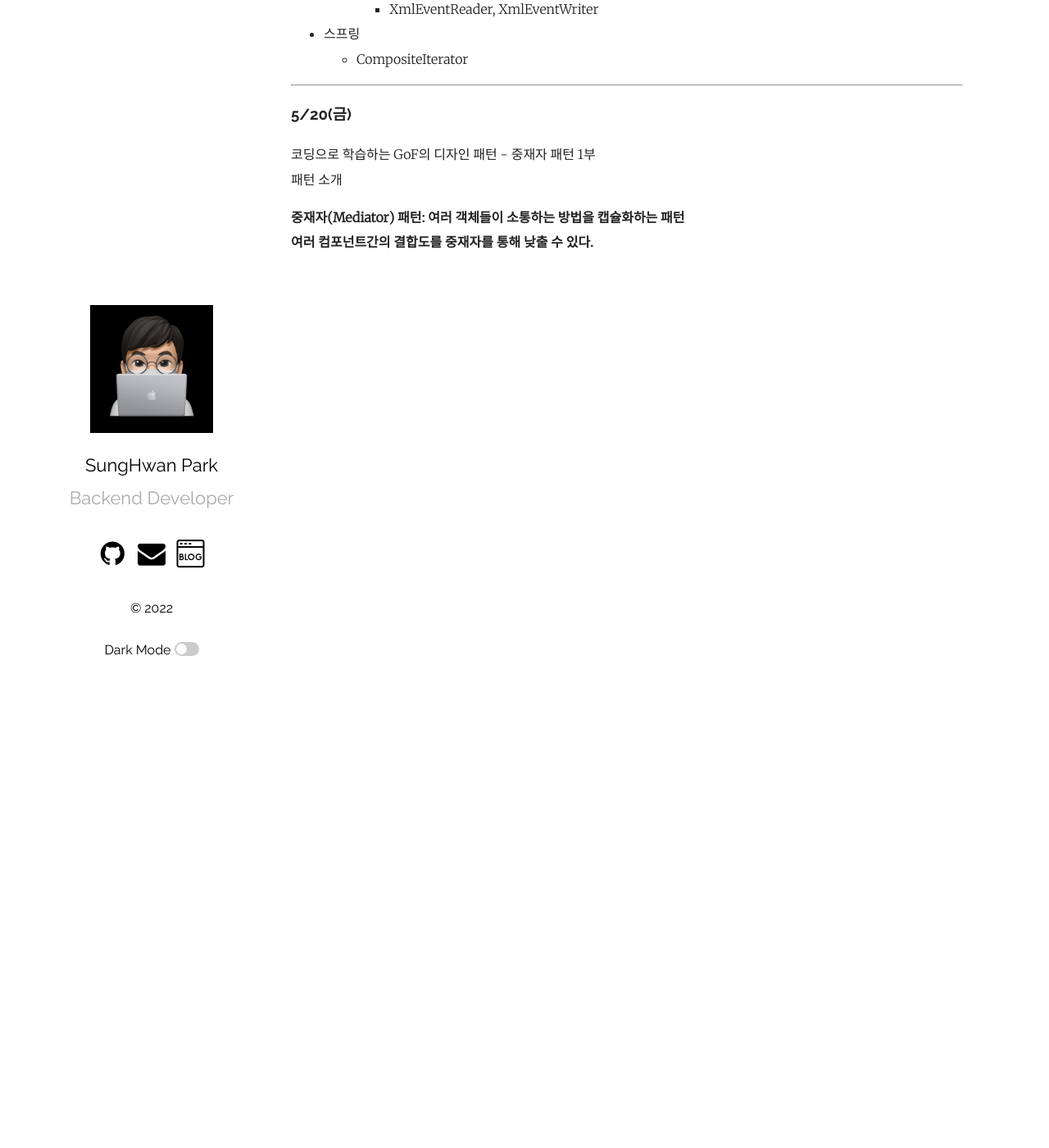
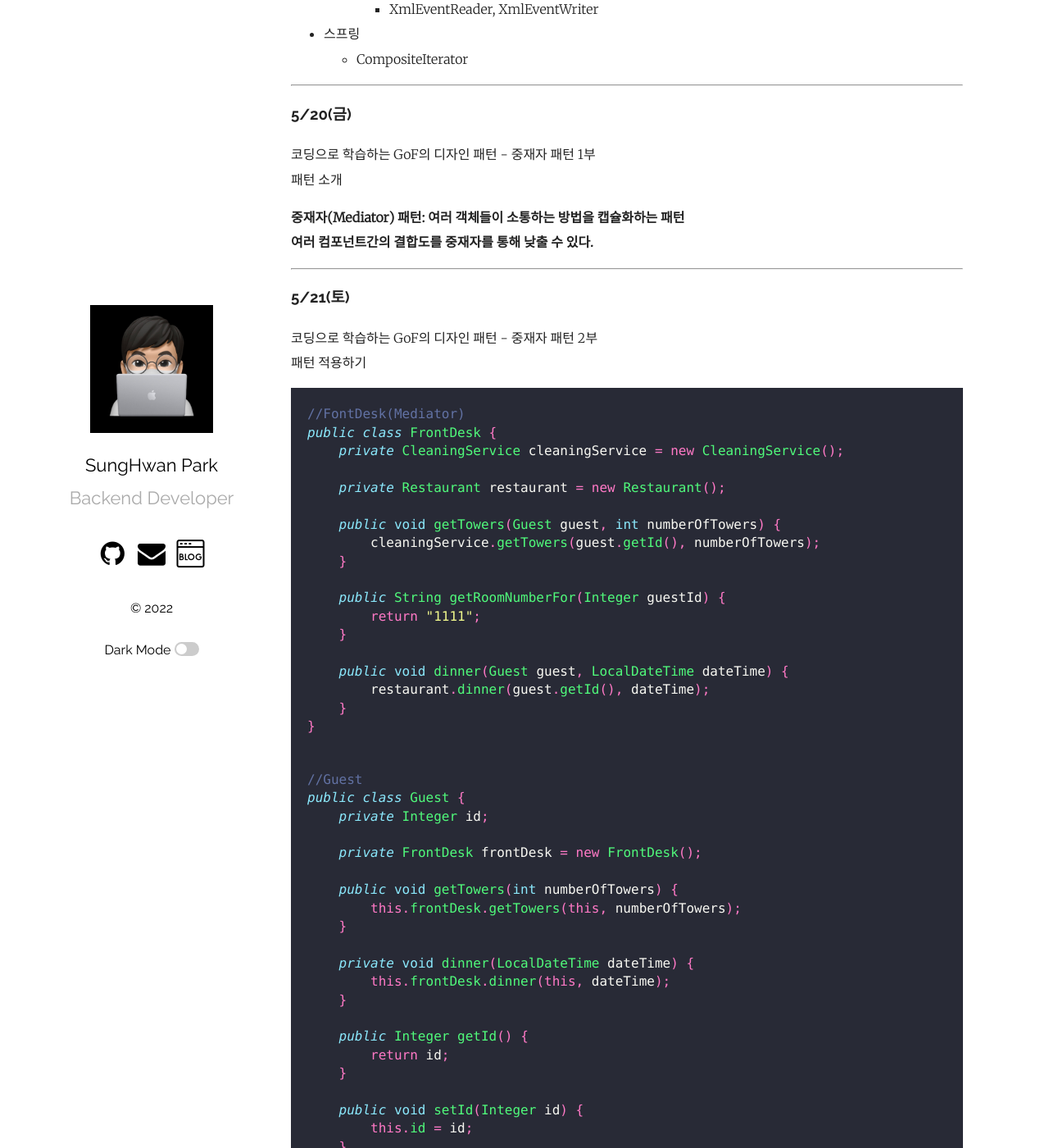
Before and after one commit to park0219/park0219.github.io, a Jekyll site: the page built from _posts/2022-05-01-5월TIL.markdown, in a window 1280 px wide and 1400 px high, scrolled down 16263 px. Shown: the whole window at 82% size. Built offline with Jekyll 4.4.1, drawn with Linux system fonts in a browser that asks for light colours; comment, search, counter and statistics services are not loaded; some of the changed text lies outside the part shown.

Commit message:
feat: 2022-05-21 TIL 추가

````diff
--- a/_posts/2022-05-01-5월TIL.markdown
+++ b/_posts/2022-05-01-5월TIL.markdown
@@ -758,3 +758,77 @@ public class Client {
 
 **중재자(Mediator) 패턴: 여러 객체들이 소통하는 방법을 캡슐화하는 패턴<br/>
 여러 컴포넌트간의 결합도를 중재자를 통해 낮출 수 있다.**
+
+---
+
+### 5/21(토)
+
+코딩으로 학습하는 GoF의 디자인 패턴 - 중재자 패턴 2부<br/>
+패턴 적용하기
+
+```java
+//FontDesk(Mediator)
+public class FrontDesk {
+    private CleaningService cleaningService = new CleaningService();
+
+    private Restaurant restaurant = new Restaurant();
+
+    public void getTowers(Guest guest, int numberOfTowers) {
+        cleaningService.getTowers(guest.getId(), numberOfTowers);
+    }
+
+    public String getRoomNumberFor(Integer guestId) {
+        return "1111";
+    }
+
+    public void dinner(Guest guest, LocalDateTime dateTime) {
+        restaurant.dinner(guest.getId(), dateTime);
+    }
+}
+```
+
+```java
+//Guest
+public class Guest {
+    private Integer id;
+
+    private FrontDesk frontDesk = new FrontDesk();
+
+    public void getTowers(int numberOfTowers) {
+        this.frontDesk.getTowers(this, numberOfTowers);
+    }
+
+    private void dinner(LocalDateTime dateTime) {
+        this.frontDesk.dinner(this, dateTime);
+    }
+
+    public Integer getId() {
+        return id;
+    }
+
+    public void setId(Integer id) {
+        this.id = id;
+    }
+}
+```
+
+```java
+//CleaningService(Colleague)
+public class CleaningService {
+    private FrontDesk frontDesk = new FrontDesk();
+
+    public void getTowers(Integer guestId, int numberOfTowers) {
+        String roomNumber = this.frontDesk.getRoomNumberFor(guestId);
+        System.out.println("provide " + numberOfTowers + " to " + roomNumber);
+    }
+}
+```
+
+```java
+//Restaurant(Colleague)
+public class Restaurant {
+    public void dinner(Integer id, LocalDateTime dateTime) {
+
+    }
+}
+```
````
